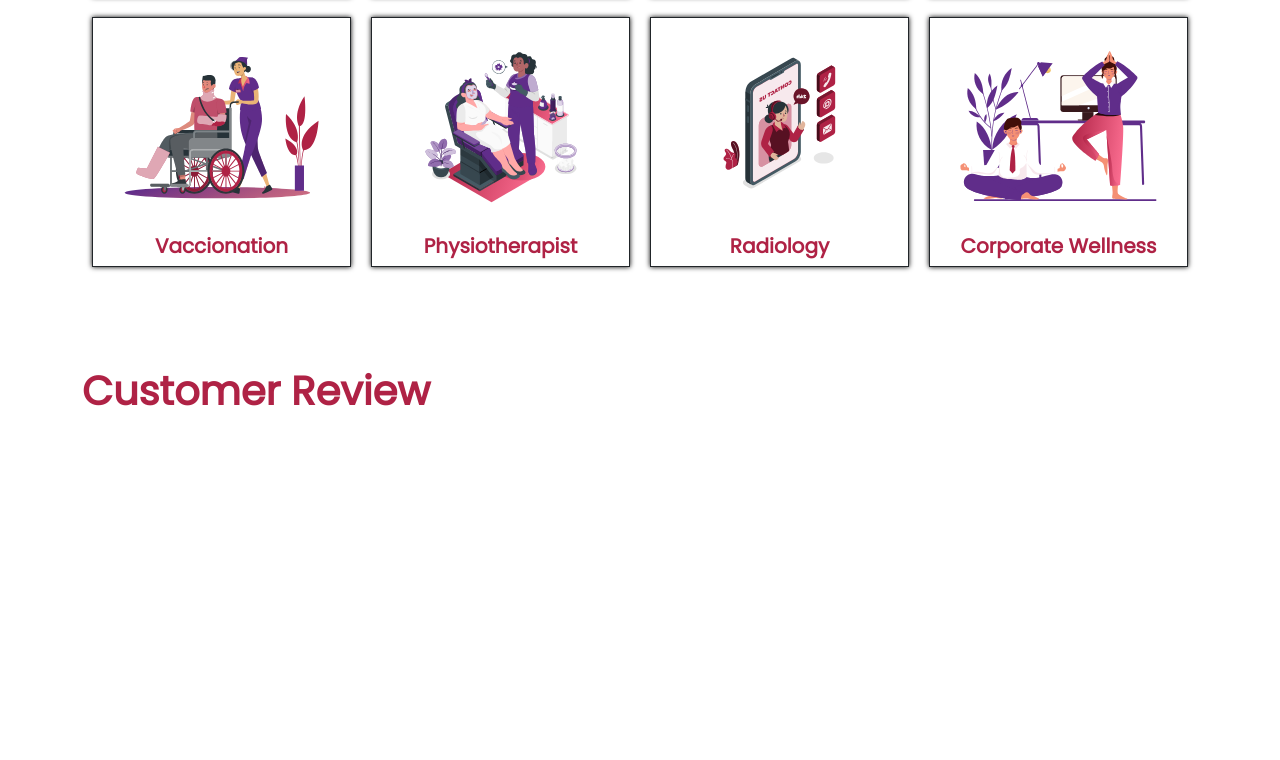
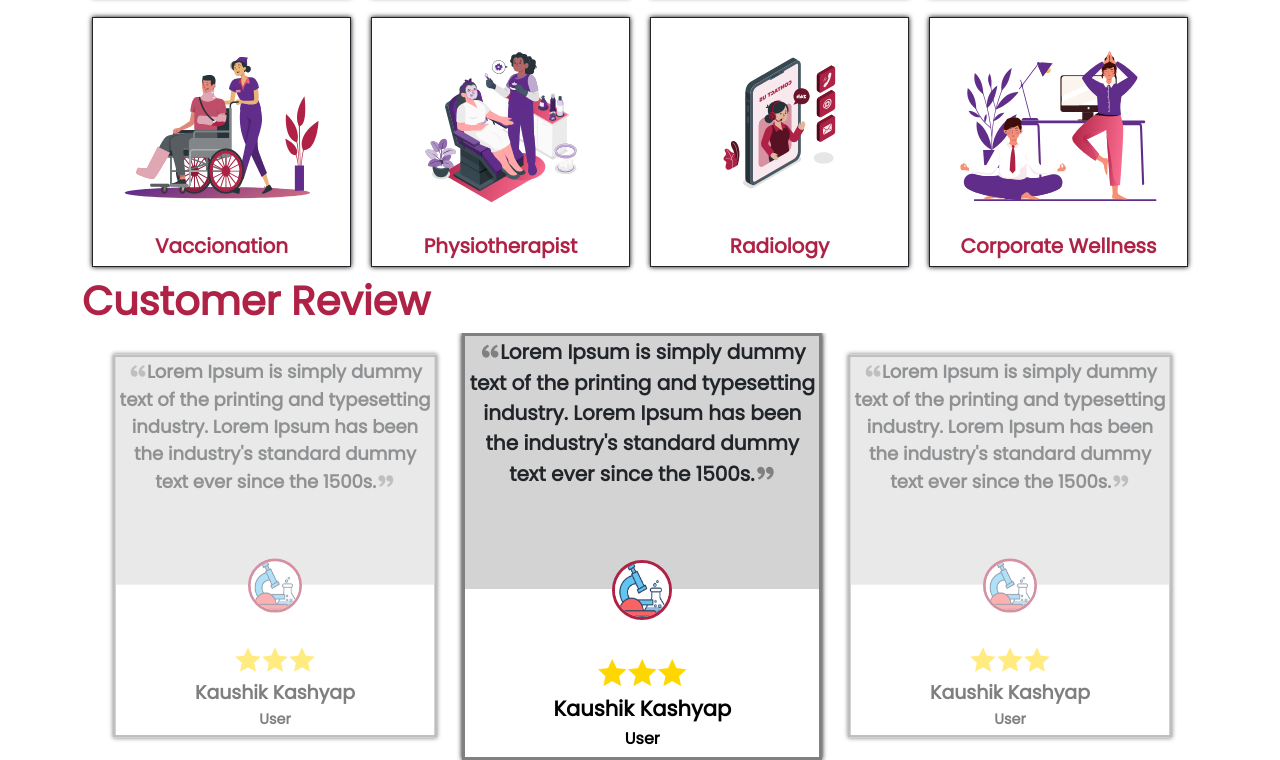
Before and after one commit to KashyapKaushik/Zwarra, a React (Create React App) app: page / in a window 1280 px wide. Shown: the part 1036-1796 px from the top of the page. Before the commit the page ends 1459 px from the top, so only its background shows below. Built offline with nearby package versions, Linux system fonts and the light colour scheme.

Commit message:
latestupdate29thfebcustomerreview

```diff
--- a/package.json
+++ b/package.json
@@ -8,6 +8,7 @@
     "@testing-library/user-event": "^13.5.0",
     "react": "^18.2.0",
     "react-dom": "^18.2.0",
+    "react-owl-carousel": "^2.3.3",
     "react-router-dom": "^6.22.1",
     "react-scripts": "5.0.1",
     "web-vitals": "^2.1.4"
--- a/public/index.html
+++ b/public/index.html
@@ -10,6 +10,7 @@
       content="Web site created using create-react-app"
     />
     <link rel="apple-touch-icon" href="%PUBLIC_URL%/logo192.png" />
+    <script src="https://code.jquery.com/jquery-3.2.1.slim.min.js" integrity="sha384-KJ3o2DKtIkvYIK3UENzmM7KCkRr/rE9/Qpg6aAZGJwFDMVNA/GpGFF93hXpG5KkN" crossorigin="anonymous"></script>
     <!--
       manifest.json provides metadata used when your web app is installed on a
       user's mobile device or desktop. See https://developers.google.com/web/fundamentals/web-app-manifest/
@@ -19,8 +20,11 @@
     href="https://cdn.jsdelivr.net/npm/remixicon@4.1.0/fonts/remixicon.css"
     rel="stylesheet"/>
     <link href='https://fonts.googleapis.com/css?family=Poppins' rel='stylesheet'>
+    <!-- <link rel="stylesheet" href="owlcarousel/owl.carousel.min.css">
+    <link rel="stylesheet" href="owlcarousel/owl.theme.default.min.css"> -->
     <link href="https://cdn.jsdelivr.net/npm/bootstrap@5.0.2/dist/css/bootstrap.min.css" rel="stylesheet" integrity="sha384-EVSTQN3/azprG1Anm3QDgpJLIm9Nao0Yz1ztcQTwFspd3yD65VohhpuuCOmLASjC" crossorigin="anonymous">
-
+    <link rel="stylesheet" href="https://cdnjs.cloudflare.com/ajax/libs/OwlCarousel2/2.3.4/assets/owl.carousel.min.css" integrity="sha512-tS3S5qG0BlhnQROyJXvNjeEM4UpMXHrQfTGmbQ1gKmelCxlSEBUaxhRBj/EFTzpbP4RVSrpEikbmdJobCvhE3g==" crossorigin="anonymous" referrerpolicy="no-referrer" />
+    <link rel="stylesheet" href="https://cdnjs.cloudflare.com/ajax/libs/OwlCarousel2/2.3.4/assets/owl.theme.default.min.css" integrity="sha512-sMXtMNL1zRzolHYKEujM2AqCLUR9F2C4/05cdbxjjLSRvMQIciEPCQZo++nk7go3BtSuK9kfa/s+a4f4i5pLkw==" crossorigin="anonymous" referrerpolicy="no-referrer" />
     <!--
       Notice the use of %PUBLIC_URL% in the tags above.
       It will be replaced with the URL of the `public` folder during the build.
@@ -47,5 +51,60 @@
     -->
 
     <script src="https://cdn.jsdelivr.net/npm/bootstrap@5.0.2/dist/js/bootstrap.bundle.min.js" integrity="sha384-MrcW6ZMFYlzcLA8Nl+NtUVF0sA7MsXsP1UyJoMp4YLEuNSfAP+JcXn/tWtIaxVXM" crossorigin="anonymous"></script>
+    <!-- <script src="jquery.min.js"></script>
+    <script src="owlcarousel/owl.carousel.min.js"></script>
+    <script type="text/javascript">
+      $('.owl-carousel').owlCarousel({
+    loop:true,
+    margin:10,
+    responsiveClass:true,
+    responsive:{
+        0:{
+            items:1,
+            nav:true
+        },
+        600:{
+            items:3,
+            nav:false
+        },
+        1000:{
+            items:5,
+            nav:true,
+            loop:false
+        }
+    }
+})
+    </script> -->
+    <script src="https://cdnjs.cloudflare.com/ajax/libs/jquery/3.7.1/jquery.min.js" integrity="sha512-v2CJ7UaYy4JwqLDIrZUI/4hqeoQieOmAZNXBeQyjo21dadnwR+8ZaIJVT8EE2iyI61OV8e6M8PP2/4hpQINQ/g==" crossorigin="anonymous" referrerpolicy="no-referrer"></script>
+    <script src="https://cdnjs.cloudflare.com/ajax/libs/OwlCarousel2/2.3.4/owl.carousel.min.js" integrity="sha512-bPs7Ae6pVvhOSiIcyUClR7/q2OAsRiovw4vAkX+zJbw3ShAeeqezq50RIIcIURq7Oa20rW2n2q+fyXBNcU9lrw==" crossorigin="anonymous" referrerpolicy="no-referrer"></script>
+    <script>
+       $(document).ready(function() {
+    $(".owl-carousel").owlCarousel({
+        loop: true,
+        autoplay: true,
+        autoplayTimeout: 3000,
+        center:true,
+        // autoplayHoverPause: true,
+        smartSpeed: 500,
+        center: true, // Enable centering for smooth transition
+        margin: 10, // Adjust margin as needed
+        responsive: {
+            0: {
+                items: 1
+            },
+            600: {
+                items: 2
+            },
+            1000: {
+                items: 3
+            }
+        },
+        // Custom callback for setting styles after each slide transition
+    });
+});
+
+
+
+    </script>
   </body>
 </html>
--- a/src/App.js
+++ b/src/App.js
@@ -5,9 +5,12 @@ import Navbarz from './Components/Navbarz';
 import Aboutzwaara from './Components/Aboutzwaara';
 
 import { BrowserRouter as Router, Routes, Route } from "react-router-dom";
+import Customereview from './Components/Customereview';
 function App() {
   return (
     <>
+
+    {/* <Customereview/> */}
 
 
     <Router>
--- a/src/Components/Customereview.js
+++ b/src/Components/Customereview.js
@@ -1,14 +1,69 @@
 import React from 'react'
+import lab from '../assets/lab1.png'
 
 function Customereview() {
   return (
    <>
-   <div className='container' style={{marginTop :"90px"}}>
+    <div className='container'>
    <h2 style={{ color: "#AF2245" , fontSize: "40px" ,fontWeight : "600"}}>Customer Review</h2>
 
+   <div className='container owl-carousel'>
+
+   <div className='item'>
+          <p><i class="ri-double-quotes-l" style={{color:"grey",fontSize:"21px"}}></i>
+          Lorem Ipsum is simply dummy text of the printing and typesetting industry.
+          Lorem Ipsum has been the industry's standard dummy text ever since the 1500s.
+          <i class="ri-double-quotes-r" style={{color:"grey",fontSize:"21px"}} ></i></p>
+          <img src={lab}/>
+          <div className='ratings'><i class="ri-star-fill"></i><i class="ri-star-fill"></i><i class="ri-star-fill"></i></div>
+          <h5 style={{color:"black",fontSize:"21px", fontWeight:"700"}}>Kaushik Kashyap</h5>
+          <h6 style={{color:"black", fontWeight:"700"}}>User</h6>
+    </div>
+    <div className='item'>
+          <p><i class="ri-double-quotes-l" style={{color:"grey",fontSize:"21px"}}></i>
+          Lorem Ipsum is simply dummy text of the printing and typesetting industry.
+          Lorem Ipsum has been the industry's standard dummy text ever since the 1500s.
+          <i class="ri-double-quotes-r" style={{color:"grey",fontSize:"21px"}} ></i></p>
+          <img src={lab}/>
+          <div className='ratings'><i class="ri-star-fill"></i><i class="ri-star-fill"></i><i class="ri-star-fill"></i></div>
+          <h5 style={{color:"black",fontSize:"21px", fontWeight:"700"}}>Kaushik Kashyap</h5>
+          <h6 style={{color:"black", fontWeight:"700"}}>User</h6>
+    </div>
+    <div className='item'>
+          <p><i class="ri-double-quotes-l" style={{color:"grey",fontSize:"21px"}}></i>
+          Lorem Ipsum is simply dummy text of the printing and typesetting industry.
+          Lorem Ipsum has been the industry's standard dummy text ever since the 1500s.
+          <i class="ri-double-quotes-r" style={{color:"grey",fontSize:"21px"}} ></i></p>
+          <img src={lab}/>
+          <div className='ratings'><i class="ri-star-fill"></i><i class="ri-star-fill"></i><i class="ri-star-fill"></i></div>
+          <h5 style={{color:"black",fontSize:"21px", fontWeight:"700"}}>Kaushik Kashyap</h5>
+          <h6 style={{color:"black", fontWeight:"700"}}>User</h6>
+    </div>
+
+
+
+
+
+
+
    </div>
+   </div>
+
    </>
   )
 }
 
 export default Customereview
+
+
+
+  //  <div className='item'>
+  //         <p><i class="ri-double-quotes-l" style={{color:"grey",fontSize:"21px"}}></i>
+  //         Lorem Ipsum is simply dummy text of the printing and typesetting industry.
+  //         Lorem Ipsum has been the industry's standard dummy text ever since the 1500s.
+  //         <i class="ri-double-quotes-r" style={{color:"grey",fontSize:"21px"}} ></i></p>
+  //         <img src={lab}/>
+  //         <div className='ratings'><i class="ri-star-fill"></i><i class="ri-star-fill"></i><i class="ri-star-fill"></i></div>
+  //         <h5>Kaushik Kashyap</h5>
+  //         <h6>User</h6>
+  //       </div>
--- a/src/index.css
+++ b/src/index.css
@@ -205,3 +205,59 @@ li a[class="logbtn"]{
 .continue:hover{
   color: white;
 }
+
+
+/* owlcarousel */
+ .item{
+    border: 3px solid grey;
+    width: 360px;
+    display: flex;
+    flex-direction: column;
+    align-items: center;
+    box-shadow: 0px 0px 5px 0px black;
+    transform: scale(0.9);
+    opacity: 0.5;
+    transition: all 0.3s linear;
+
+}
+.owl-item.active.center .item{
+  transform: scale(1);
+  opacity: 1;
+}
+.item p{
+  text-align: center;
+  background: lightgray;
+  padding-bottom: 100px;
+  font-size: 20px;
+  font-weight: 800;
+
+}
+
+.item img{
+  border-radius: 100%;
+    height: 60px;
+    padding-top: -35px;
+    /* margin: 2px; */
+    margin-top: -65px;
+    border: 3px solid #AF2245;
+
+}
+
+.item .ratings{
+  padding-top: 30px;
+  font-size: 30px;
+  color: gold;
+  /* background-color: #55071b; */
+}
+
+.owl-carousel{
+  /* display: block; */
+  display: flex;
+  gap: 40px;
+  overflow: hidden;
+}
+
+.owl-carousel .owl-item img{
+  width:60px;
+  margin-top: -45px;
+}
```
Also changed, not shown: 1 other file (tests, documents, lock files or other folders).
